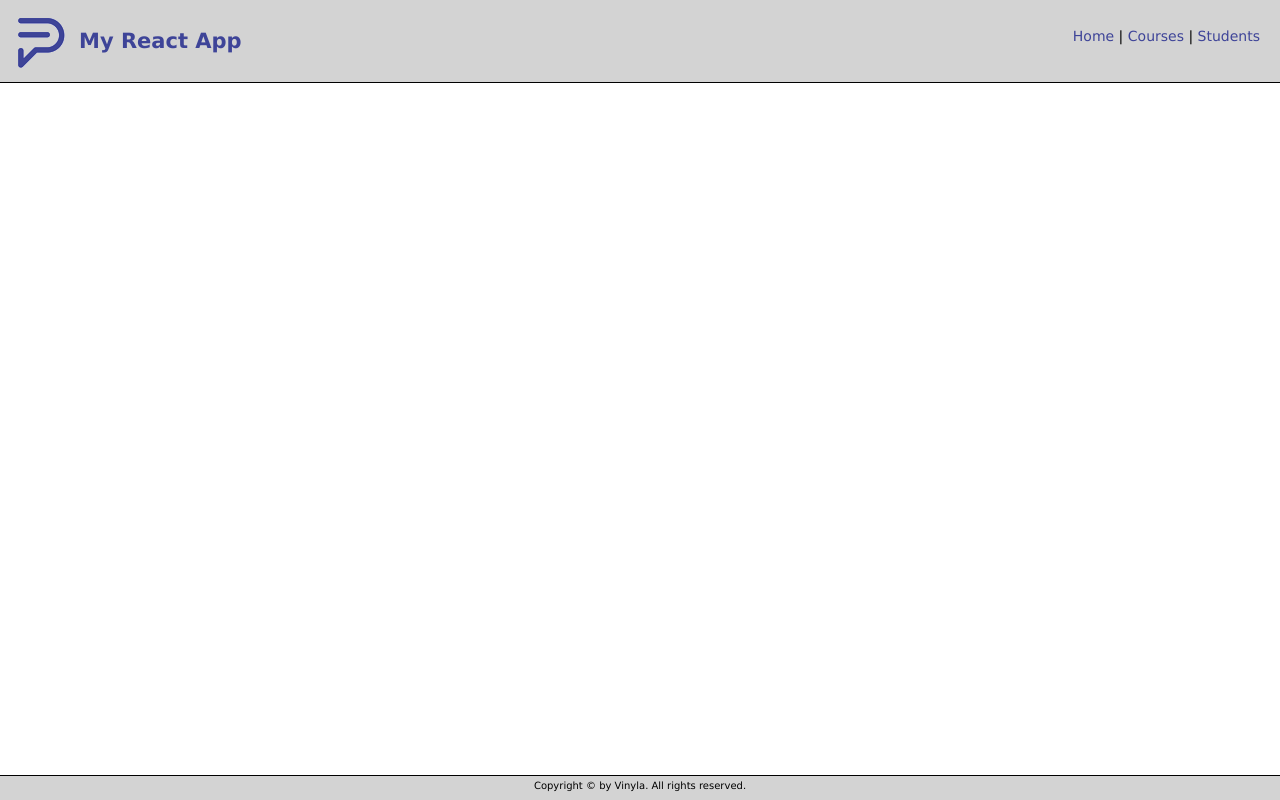
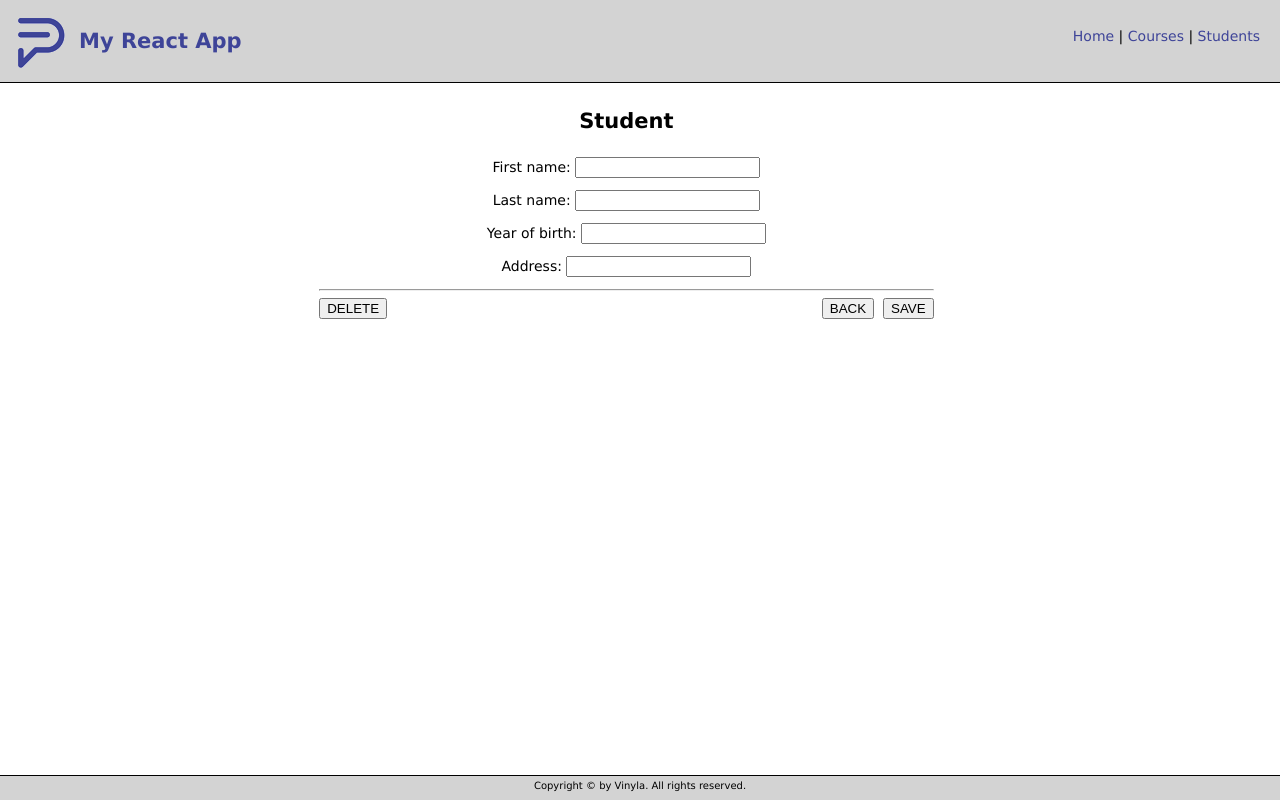
Before and after one commit to Vinyla/react-app, a React (Create React App) app: page /students/1 in a window 1280 px wide. Built offline with nearby package versions, Linux system fonts and the light colour scheme; no server answers.

Commit message:
Student and Students components

```diff
--- a/src/MainRouter.js
+++ b/src/MainRouter.js
@@ -1,6 +1,6 @@
 import React from 'react';
 import { Route, Switch } from 'react-router-dom';
-import { Home, Courses, Course, Students } from './components';
+import { Home, Courses, Course, Students, Student } from './components';
 
 const MainRouter = () => {
   return (
@@ -9,6 +9,7 @@ const MainRouter = () => {
       <Route exact path='/courses' component={Courses} />
       <Route exact path='/courses/:id' component={Course} />
       <Route exact path='/students' component={Students} />
+      <Route exact path='/students/:id' component={Student} />
     </Switch>
   );
 };
--- a/src/components/Courses.js
+++ b/src/components/Courses.js
@@ -20,7 +20,7 @@ const Courses = () => {
             <th>Course name</th>
             <th>Points</th>
             <td>
-              <Link to={`/courses/0`} style={{ textDecoration: 'none', color: 'black' }}>
+              <Link to={`/courses/0`} style={{ textDecoration: 'none', color: 'white' }}>
                 Add new
               </Link>
             </td>
@@ -32,7 +32,7 @@ const Courses = () => {
               <td>{c.name}</td>
               <td>{c.points}</td>
               <td>
-                <Link to={`/courses/${c._id}`} style={{ textDecoration: 'none', color: 'black' }}>
+                <Link to={`/courses/${c._id}`} style={{ textDecoration: 'none', color: 'white' }}>
                   Edit
                 </Link>
               </td>
--- a/src/components/Student.js
+++ b/src/components/Student.js
@@ -0,0 +1,116 @@
+import { useEffect, useState } from 'react';
+import { insert, update, read, remove } from '../services/apiService';
+
+const Student = ({ match, history }) => {
+  const [id] = useState(match.params.id);
+  const [student, setStudent] = useState({
+    _id: '0',
+    firstName: '',
+    lastName: '',
+    yearOfBirth: '',
+    address: ''
+  });
+
+  useEffect(() => {
+    if (id !== '0') {
+      read('students', id, (data) => {
+        if (data) setStudent(data);
+      });
+    }
+  }, [id]);
+
+  function changeHandler(e) {
+    setStudent({
+      ...student,
+      [e.target.name]: e.target.value
+    });
+  }
+
+  const back = () => {
+    history.push('/students');
+  };
+
+  const save = () => {
+    student._id = undefined;
+    if (id === '0') {
+      insert('students', student, (data) => {
+        if (data) return history.push('/students');
+        console.log('There was error during save data');
+      });
+    } else {
+      update('students', id, student, (data) => {
+        if (data) return history.push('/students');
+        console.log('There was error during save data');
+      });
+    }
+  };
+
+  const del = () => {
+    remove('students', id, (data) => {
+      history.push('/students');
+    });
+  };
+
+  return (
+    <div className='container'>
+      <h2>Student</h2>
+      <form className='input-form'>
+        <div style={{ margin: '12px 0' }}>
+          <label htmlFor='firstName'>First name: </label>
+          <input
+            type='text'
+            name='firstName'
+            value={student.firstName}
+            onChange={changeHandler}
+          />
+        </div>
+        <div style={{ margin: '12px 0' }}>
+          <label htmlFor='lastName'>Last name: </label>
+          <input
+            type='text'
+            name='lastName'
+            value={student.lastName}
+            onChange={changeHandler}
+          />
+        </div>
+        <div style={{ margin: '12px 0' }}>
+          <label htmlFor='yearOfBirth'>Year of birth: </label>
+          <input
+            type='text'
+            name='yearOfBirth'
+            value={student.yearOfBirth}
+            onChange={changeHandler}
+          />
+        </div>
+        <div style={{ margin: '12px 0' }}>
+          <label htmlFor='address'>Address: </label>
+          <input
+            type='text'
+            name='address'
+            value={student.address}
+            onChange={changeHandler}
+          />
+        </div>
+        <hr />
+        {id !== '0' && (
+          <div className='left'>
+            <button type='button' onClick={del}>
+              DELETE
+            </button>
+          </div>
+        )}
+        <div className='right'>
+          <button type='button' onClick={back}>
+            BACK
+          </button>
+          &nbsp;&nbsp;
+          <button type='button' onClick={save}>
+            SAVE
+          </button>
+        </div>
+      </form>
+    </div>
+  );
+};
+
+export default Student;
--- a/src/components/Students.js
+++ b/src/components/Students.js
@@ -1,5 +1,55 @@
+import { useEffect, useState } from 'react';
+import { list } from '../services/apiService';
+import { Link } from 'react-router-dom';
+
 const Students = () => {
- return <h1>Students</h1>
-}
+  const [students, setStudents] = useState([]);
 
-export default Students
+  useEffect(() => {
+    list('students', (data) => {
+      setStudents(data);
+    });
+  }, []);
+
+  return (
+    <div className='container'>
+      <h1>Students</h1>
+      <table>
+        <thead>
+          <tr>
+            <th>First name</th>
+            <th>Last name</th>
+            <th>Year of birth</th>
+            <th>Address</th>
+            <td>
+              <Link
+                to={`/students/0`}
+                style={{ textDecoration: 'none', color: 'white' }}>
+                Add new
+              </Link>
+            </td>
+          </tr>
+        </thead>
+        <tbody>
+          {students.map((s) => (
+            <tr key={s._id}>
+              <td>{s.firstName}</td>
+              <td>{s.lastName}</td>
+              <td>{s.yearOfBirth}</td>
+              <td>{s.address}</td>
+              <td>
+                <Link
+                  to={`/students/${s._id}`}
+                  style={{ textDecoration: 'none', color: 'white' }}>
+                  Edit
+                </Link>
+              </td>
+            </tr>
+          ))}
+        </tbody>
+      </table>
+    </div>
+  );
+};
+
+export default Students;
--- a/src/components/index.js
+++ b/src/components/index.js
@@ -4,5 +4,6 @@ import Home from './Home';
 import Courses from './Courses';
 import Course from './Course';
 import Students from './Students';
+import Student from './Student';
 
-export { AppFooter, AppHeader, Home, Courses, Course, Students };
+export { AppFooter, AppHeader, Home, Courses, Course, Students, Student };
```
Also changed, not shown: src/components/Course.js (+9 -12 lines).
